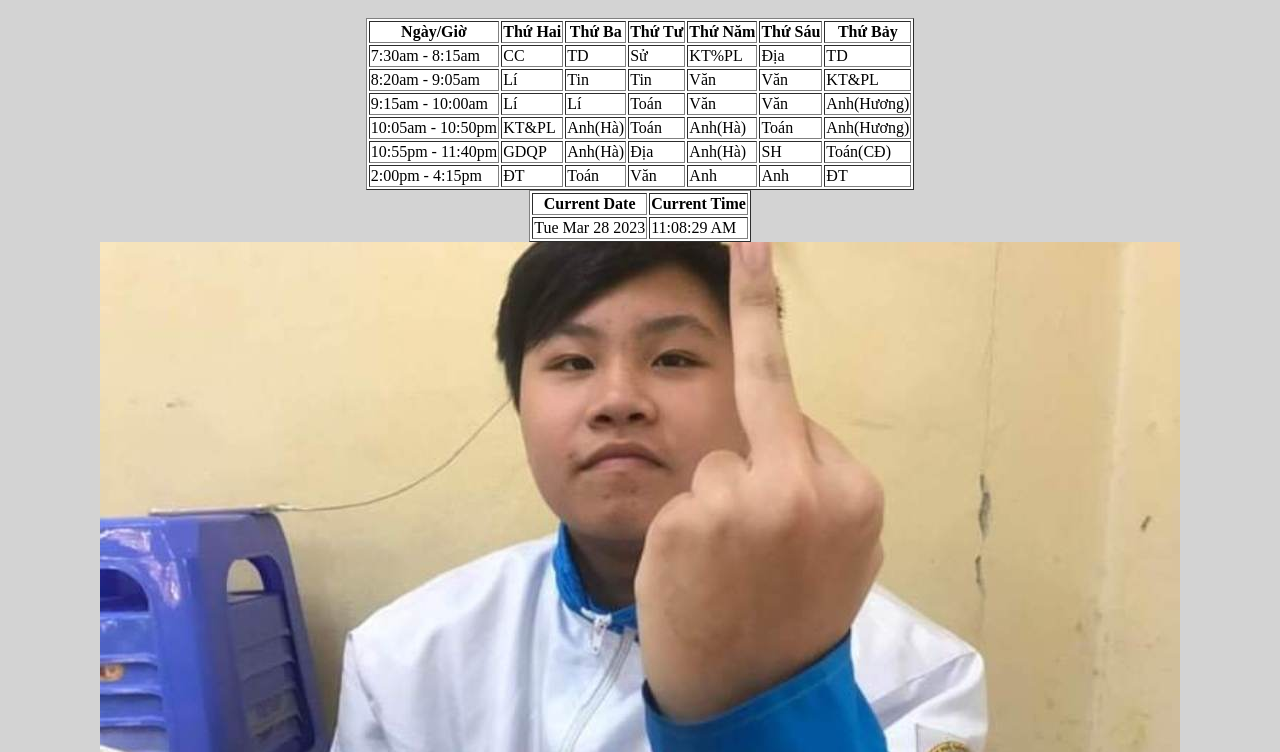
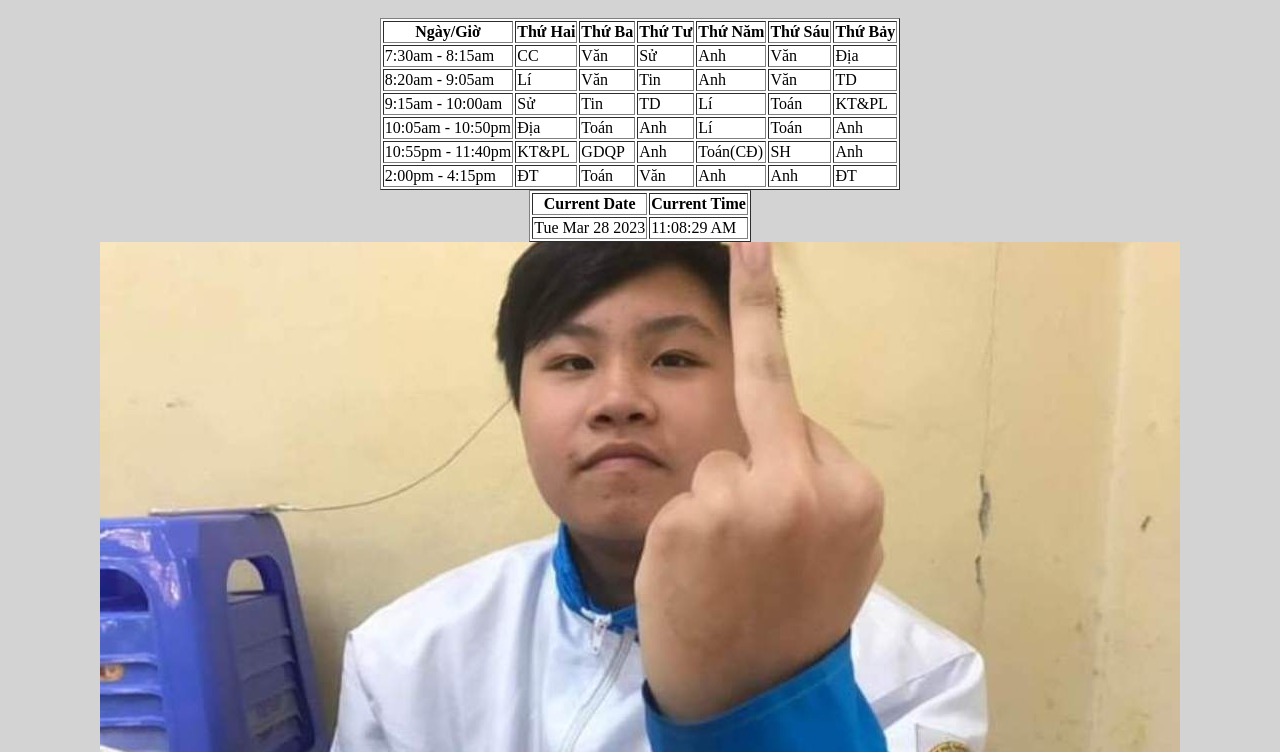
Before and after one commit to Duong12907/duong12907.github.io, a plain HTML site: page index.html in a window 1280 px wide. Shown: the part 48-800 px from the top of the page. Drawn offline with Linux system fonts and the light colour scheme.

Commit message:
Update index.html

```diff
--- a/index.html
+++ b/index.html
@@ -29,47 +29,47 @@
     <tr>
       <td>7:30am - 8:15am</td>
       <td>CC</td>
-      <td>TD</td>
+      <td>Văn</td>
       <td>Sử</td>
-      <td>KT%PL</td>
+      <td>Anh</td>
+      <td>Văn</td>
       <td>Địa</td>
-      <td>TD</td>
     </tr>
     <tr>
       <td>8:20am - 9:05am</td>
       <td>Lí</td>
+      <td>Văn</td>
       <td>Tin</td>
+      <td>Anh</td>
+      <td>Văn</td>
+      <td>TD</td>
+    </tr>
+    <tr>
+      <td>9:15am - 10:00am</td>
+      <td>Sử</td>
       <td>Tin</td>
-      <td>Văn</td>
-      <td>Văn</td>
+      <td>TD</td>
+      <td>Lí</td>
+      <td>Toán</td>
       <td>KT&PL</td>
     </tr>
     <tr>
-      <td>9:15am - 10:00am</td>
-      <td>Lí</td>
+      <td>10:05am - 10:50pm</td>
+      <td>Địa</td>
+      <td>Toán</td>
+      <td>Anh</td>
       <td>Lí</td>
       <td>Toán</td>
-      <td>Văn</td>
-      <td>Văn</td>
-      <td>Anh(Hương)</td>
-    </tr>
-    <tr>
-      <td>10:05am - 10:50pm</td>
-      <td>KT&PL</td>
-      <td>Anh(Hà)</td>
-      <td>Toán</td>
-      <td>Anh(Hà)</td>
-      <td>Toán</td>
-      <td>Anh(Hương)</td>
+      <td>Anh</td>
     </tr>
     <tr>
       <td>10:55pm - 11:40pm</td>
+      <td>KT&PL</td>
       <td>GDQP</td>
-      <td>Anh(Hà)</td>
-      <td>Địa</td>
-      <td>Anh(Hà)</td>
+      <td>Anh</td>
+      <td>Toán(CĐ)</td>
       <td>SH</td>
-      <td>Toán(CĐ)</td>
+      <td>Anh</td>
     </tr>
     <tr>
       <td>2:00pm - 4:15pm</td>
```
